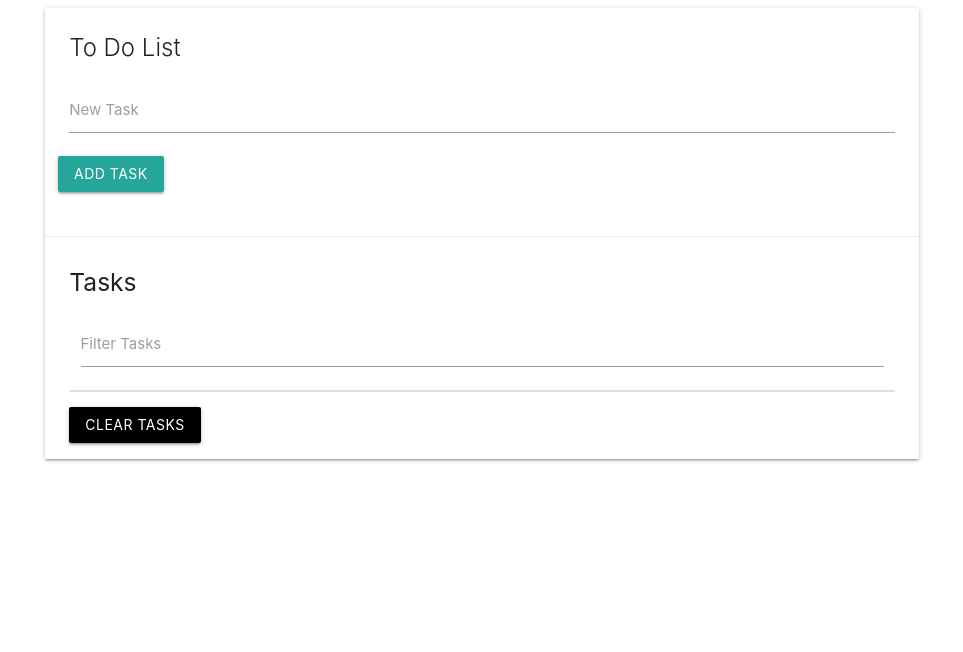
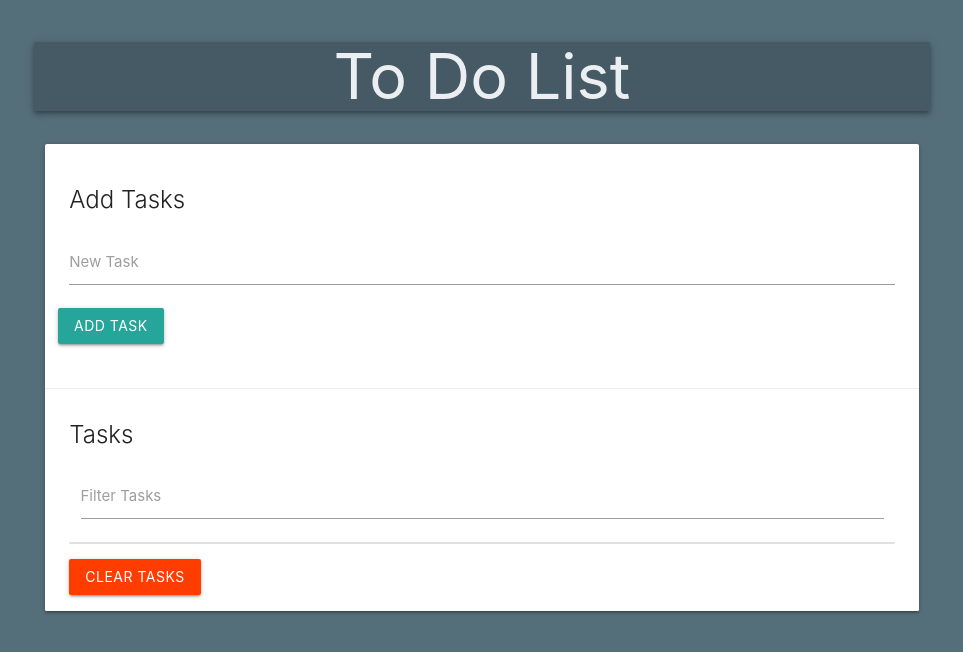
Before and after one commit to lifeBalance/todo-list, a plain HTML site: page index.html in a window 1280 px wide. Shown: the whole page, without its empty margins (158-1121 px from the left). Drawn offline with nearby package versions, Linux system fonts and the light colour scheme.

Commit message:
cosmetic changes for github pages

```diff
--- a/index.html
+++ b/index.html
@@ -10,13 +10,14 @@
   <link rel="stylesheet" href="font-awesome-4.7.0/css/font-awesome.min.css" />
   <title>To Do List</title>
 </head>
-<body>
+<body class="blue-grey darken-1">
   <div class="container">
+    <h1 class="center-align blue-grey darken-2 blue-grey-text text-lighten-5 z-depth-2">To Do List</h1>
     <div class="row">
       <div class="col s12">
-        <div id="main" class="card">
+        <div id="main" class="card ">
           <div class="card-content">
-            <span class="card-title">To Do List</span>
+            <h5 class="card-title">Add Tasks</h5>
             <div class="row">
               <form id="task-form">
                 <div class="input-field col s12">
@@ -28,13 +29,13 @@
             </div>
           </div>
           <div class="card-action">
-            <h5 class="task-title">Tasks</h5>
+            <h5 class="card-title">Tasks</h5>
             <div class="input-field col s12">
               <input type="text" name="filter" id="filter">
               <label for="filter">Filter Tasks</label>
             </div>
             <ul class="collection"></ul>
-            <a href="#" class="clear-tasks btn black">Clear Tasks</a>
+            <a href="#" class="clear-tasks btn deep-orange accent-3">Clear Tasks</a>
           </div>
         </div>
       </div>
```
Also changed, not shown: 1 other file.
